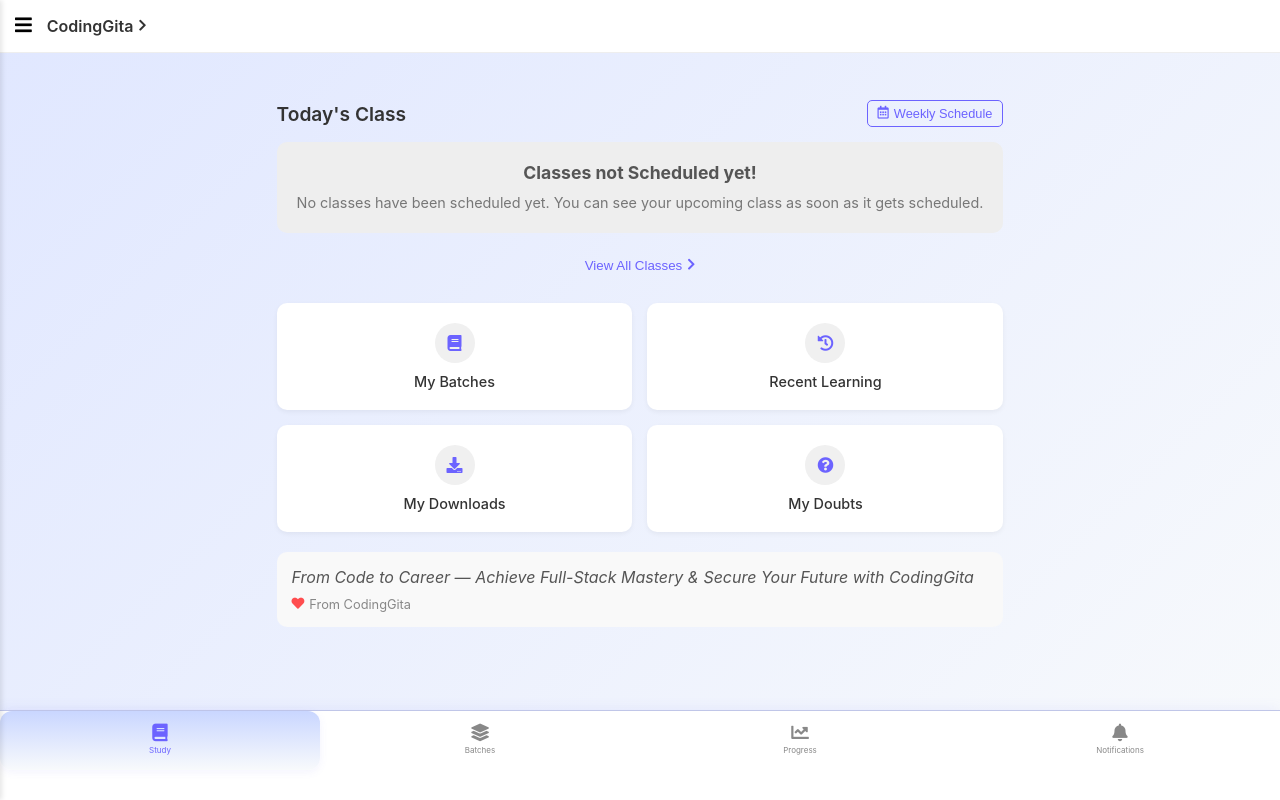
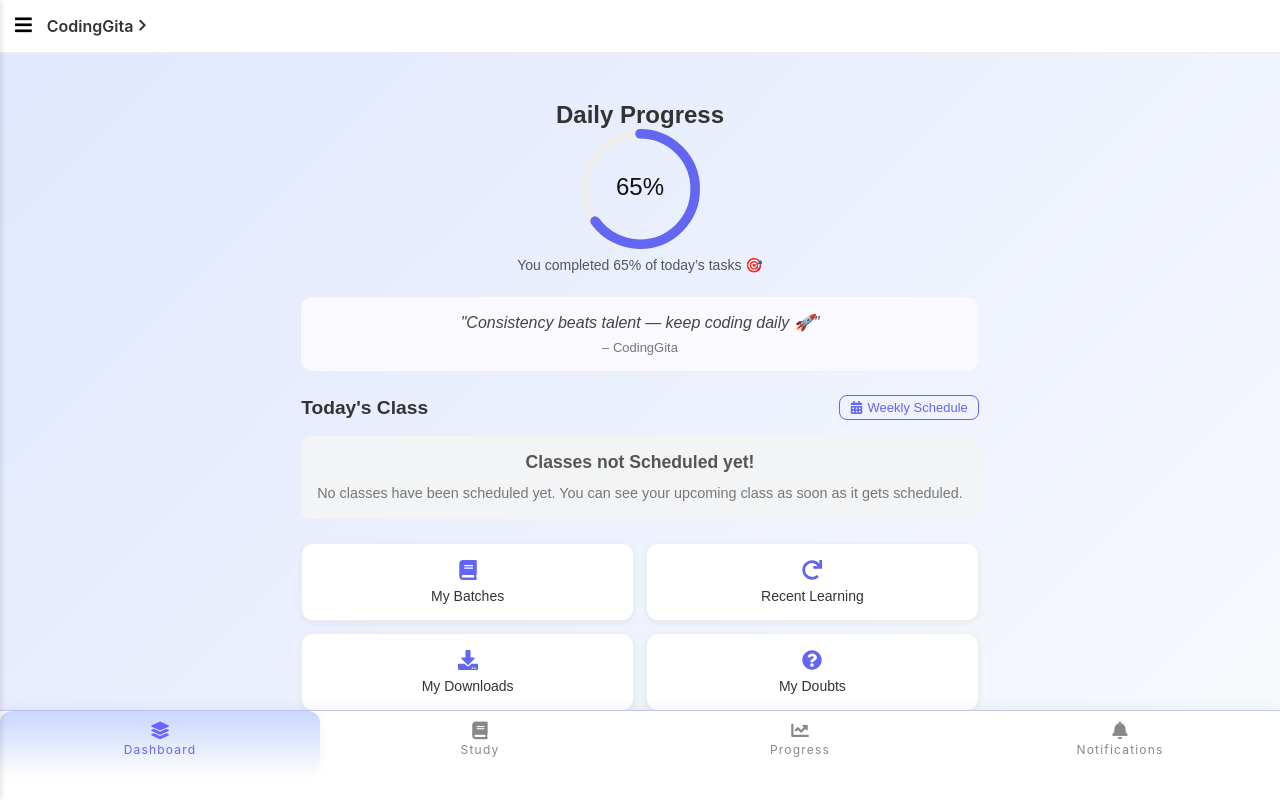
Before and after one commit to Dhruvesh1611/CodingGita, a React (Create React App) app in the folder coding-gita-pwa/: page / in a window 1280 px wide. Built offline with nearby package versions, Linux system fonts and the light colour scheme.

Commit message:
update home page

```diff
--- a/coding-gita-pwa/package.json
+++ b/coding-gita-pwa/package.json
@@ -8,7 +8,9 @@
     "@testing-library/react": "^16.3.0",
     "@testing-library/user-event": "^13.5.0",
     "react": "^19.1.1",
+    "react-circular-progressbar": "^2.2.0",
     "react-dom": "^19.1.1",
+    "react-icons": "^5.5.0",
     "react-router-dom": "^7.8.1",
     "react-scripts": "5.0.1",
     "web-vitals": "^2.1.4"
--- a/coding-gita-pwa/src/App.js
+++ b/coding-gita-pwa/src/App.js
@@ -160,12 +160,12 @@
       {/* Bottom Navigation */}
       <nav className="bottom-nav">
         <Link to="/" className={`nav-item ${activePage === "home" ? "active" : ""}`}>
-          <i className="fas fa-book"></i>
-          <span>Study</span>
+          <i className="fas fa-layer-group"></i>
+          <span>Dashboard</span>
         </Link>
         <Link to="/courses" className={`nav-item ${activePage === "courses" ? "active" : ""}`}>
-          <i className="fas fa-layer-group"></i>
-          <span>Batches</span>
+          <i className=" fas fa-book"></i>
+          <span>Study</span>
         </Link>
         <Link to="/progress" className={`nav-item ${activePage === "progress" ? "active" : ""}`}>
           <i className="fas fa-chart-line"></i>
--- /dev/null
+++ b/coding-gita-pwa/src/pages/Home.css
@@ -0,0 +1,91 @@
+.mobile-page-container {
+  padding: 1rem;
+  font-family: sans-serif;
+}
+
+/* Daily Progress */
+.daily-progress-section {
+  text-align: center;
+  margin-bottom: 1.5rem;
+}
+.progress-circle {
+  width: 120px;
+  height: 120px;
+  margin: 0 auto;
+}
+.progress-message {
+  margin-top: 0.5rem;
+  font-size: 14px;
+  color: #555;
+}
+
+/* Quote */
+.quote-section {
+  background: #f9f9ff;
+  padding: 1rem;
+  border-radius: 12px;
+  margin-bottom: 1.5rem;
+  text-align: center;
+}
+.quote-section blockquote {
+  font-style: italic;
+  color: #444;
+}
+.quote-author {
+  margin-top: 0.5rem;
+  font-size: 13px;
+  color: #777;
+}
+
+/* Today’s Class */
+.today-class-section {
+  margin-bottom: 1.5rem;
+}
+.section-header {
+  display: flex;
+  justify-content: space-between;
+  align-items: center;
+}
+.schedule-btn {
+  display: flex;
+  align-items: center;
+  gap: 5px;
+  border: 1px solid #6366f1;
+  background: transparent;
+  padding: 4px 10px;
+  border-radius: 8px;
+  color: #6366f1;
+  font-size: 13px;
+}
+.class-status-card {
+  background: #f3f4f6;
+  padding: 1rem;
+  border-radius: 10px;
+  margin-top: 1rem;
+  text-align: center;
+}
+
+/* Quick Access */
+.quick-access-section {
+  display: grid;
+  grid-template-columns: repeat(2, 1fr);
+  gap: 12px;
+}
+.card {
+  background: #fff;
+  border: 1px solid #eee;
+  border-radius: 12px;
+  padding: 1rem;
+  text-align: center;
+  font-size: 14px;
+  color: #333;
+  box-shadow: 0 2px 6px rgba(0,0,0,0.05);
+  display: flex;
+  flex-direction: column;
+  align-items: center;
+  gap: 8px;
+}
+.card svg {
+  font-size: 20px;
+  color: #6366f1;
+}
--- a/coding-gita-pwa/src/pages/Home.js
+++ b/coding-gita-pwa/src/pages/Home.js
@@ -1,13 +1,48 @@
-import React from 'react';
+import React from "react";
+import { FaCalendarAlt, FaBook, FaRedo, FaDownload, FaQuestionCircle } from "react-icons/fa";
+import { CircularProgressbar, buildStyles } from "react-circular-progressbar";
+import "react-circular-progressbar/dist/styles.css";
+import "./Home.css";
 
 function Home() {
+  // Example progress (can be dynamic later)
+  const dailyProgress = 65;
+
   return (
     <div className="mobile-page-container">
+
+      {/* ===== Daily Progress Section ===== */}
+      <section className="daily-progress-section">
+        <h2>Daily Progress</h2>
+        <div className="progress-circle">
+          <CircularProgressbar
+            value={dailyProgress}
+            text={`${dailyProgress}%`}
+            styles={buildStyles({
+              pathColor: "#6366f1",
+              textColor: "#111",
+              trailColor: "#eee",
+              strokeLinecap: "round",
+            })}
+          />
+        </div>
+        <p className="progress-message">You completed {dailyProgress}% of today’s tasks 🎯</p>
+      </section>
+
+      {/* ===== Quote Section ===== */}
+      <section className="quote-section">
+        <blockquote>
+          "Consistency beats talent — keep coding daily 🚀"
+        </blockquote>
+        <p className="quote-author">– CodingGita</p>
+      </section>
+
+      {/* ===== Today’s Class Section ===== */}
       <section className="today-class-section">
         <div className="section-header">
           <h2>Today's Class</h2>
           <button className="schedule-btn">
-            <i className="far fa-calendar-alt"></i>
+            <FaCalendarAlt />
             <span>Weekly Schedule</span>
           </button>
         </div>
@@ -16,50 +51,16 @@
           <h3>Classes not Scheduled yet!</h3>
           <p>No classes have been scheduled yet. You can see your upcoming class as soon as it gets scheduled.</p>
         </div>
-
-        <button className="view-all-btn">
-          <span>View All Classes</span>
-          <i className="fas fa-chevron-right"></i>
-        </button>
       </section>
 
-      <section className="quick-access-grid">
-        <div className="quick-access-item">
-          <div className="icon-container">
-            <i className="fas fa-book"></i>
-          </div>
-          <span>My Batches</span>
-        </div>
-
-        <div className="quick-access-item">
-          <div className="icon-container">
-            <i className="fas fa-history"></i>
-          </div>
-          <span>Recent Learning</span>
-        </div>
-
-        <div className="quick-access-item">
-          <div className="icon-container">
-            <i className="fas fa-download"></i>
-          </div>
-          <span>My Downloads</span>
-        </div>
-
-        <div className="quick-access-item">
-          <div className="icon-container">
-            <i className="fas fa-question-circle"></i>
-          </div>
-          <span>My Doubts</span>
-        </div>
+      {/* ===== Quick Access Cards ===== */}
+      <section className="quick-access-section">
+        <div className="card"><FaBook /> <span>My Batches</span></div>
+        <div className="card"><FaRedo /> <span>Recent Learning</span></div>
+        <div className="card"><FaDownload /> <span>My Downloads</span></div>
+        <div className="card"><FaQuestionCircle /> <span>My Doubts</span></div>
       </section>
 
-      <section className="motivational-quote">
-        <p>From Code to Career — Achieve Full-Stack Mastery & Secure Your Future with CodingGita</p>
-        <div className="quote-source">
-          <i className="fas fa-heart"></i>
-          <span>From CodingGita</span>
-        </div>
-      </section>
     </div>
   );
 }
--- a/coding-gita-pwa/src/style/nav.css
+++ b/coding-gita-pwa/src/style/nav.css
@@ -36,6 +36,7 @@
 }
 
 .nav-item span {
-  font-size: 0.5rem;
+  font-size: 0.75rem;
+  letter-spacing: 1.2px;
   margin-bottom: 2px;
 }
```
Also changed, not shown: 1 other file (tests, documents, lock files or other folders).
